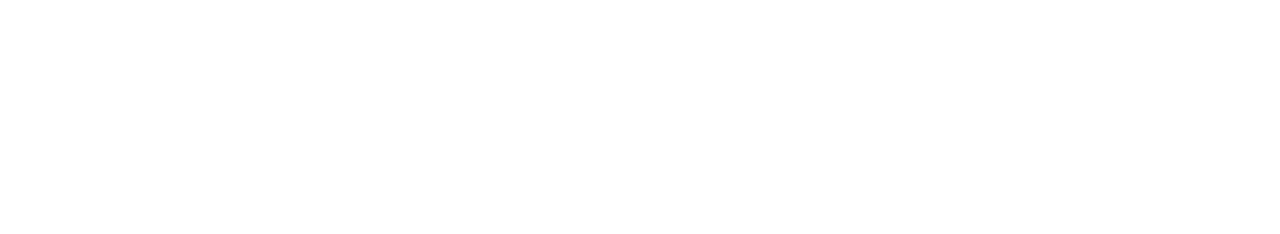
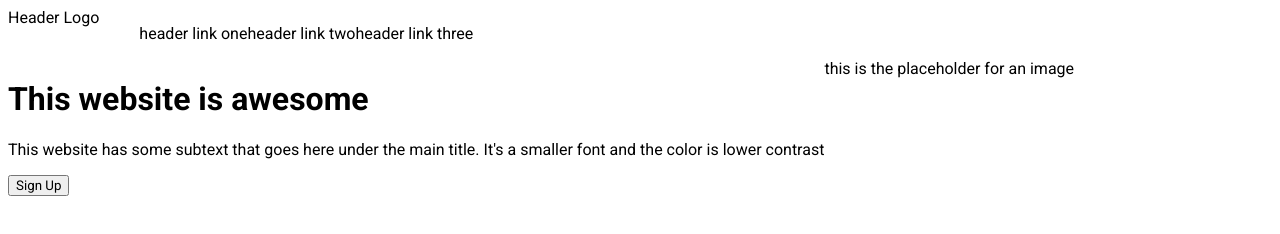
Before and after one commit to petemason-dev/foundations-landing, a plain HTML site: page index.html in a window 1280 px wide. Drawn offline with Linux system fonts and the light colour scheme.

Commit message:
Add barebones header and hero
HTML in index.html, classes in style.css

```diff
--- a/index.html
+++ b/index.html
@@ -3,8 +3,31 @@
   <head>
     <meta charset="UTF-8" />
     <meta name="viewport" content="width=device-width, initial-scale=1.0" />
-    <title>Document</title>
+    <title>Odin Project: Foundations Landing Page Project</title>
+    <style>
+      @import url("https://fonts.googleapis.com/css2?family=Open+Sans:wght@300;400;600;700&family=Roboto:ital,wght@0,100;0,300;0,400;0,500;0,700;0,900;1,100;1,300;1,400;1,500;1,700;1,900&display=swap");
+    </style>
     <link rel="stylesheet" href="style.css" />
   </head>
-  <body></body>
+  <body>
+    <div class="header">
+      <div class="logo">Header Logo</div>
+      <ul class="menu">
+        <li>header link one</li>
+        <li>header link two</li>
+        <li>header link three</li>
+      </ul>
+    </div>
+    <div class="hero">
+      <div class="hero-text">
+        <h1>This website is awesome</h1>
+        <p>
+          This website has some subtext that goes here under the main title.
+          It's a smaller font and the color is lower contrast
+        </p>
+        <button>Sign Up</button>
+      </div>
+      <div class="hero-image">this is the placeholder for an image</div>
+    </div>
+  </body>
 </html>
--- a/style.css
+++ b/style.css
@@ -0,0 +1,29 @@
+* {
+  font-family: "Roboto", sans-serif;
+}
+body {
+  display: flex;
+  flex-direction: column;
+}
+
+/* Header */
+.header {
+  display: flex;
+}
+.logo {
+}
+ul.menu {
+  display: flex;
+  list-style: none;
+}
+ul.menu a {
+}
+
+/* Hero */
+.hero {
+  display: flex;
+}
+.hero-text {
+}
+.hero-image {
+}
```
